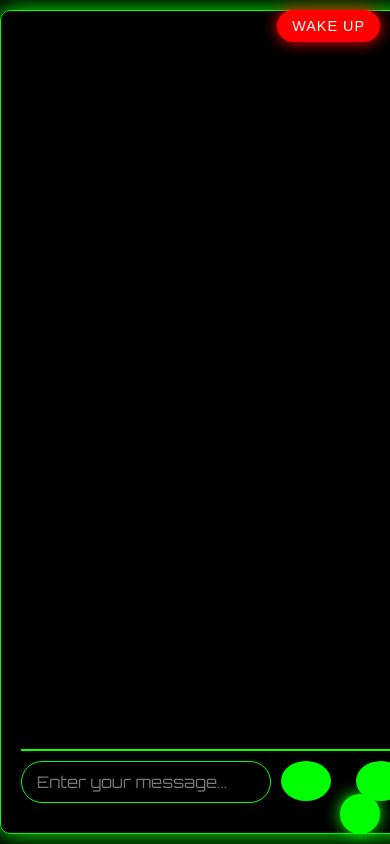
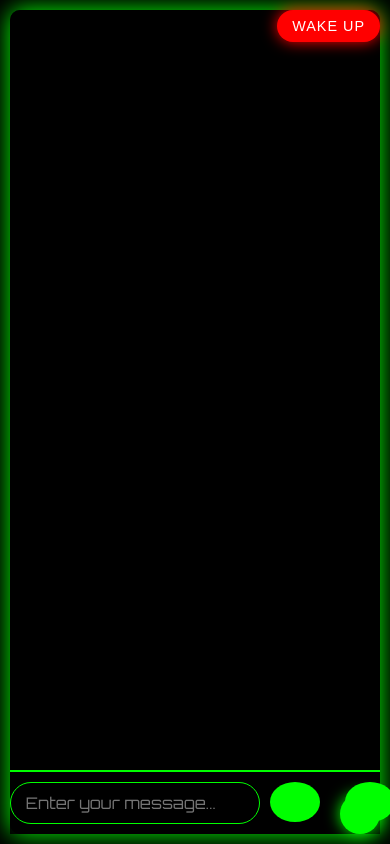
Before and after one commit to Nikoldigital777/Morpheus-AI, a Flask app: page /chat in a window 390 px wide. Run offline with Flask 2, Linux system fonts and the light colour scheme; some libraries are stand-ins or nearby versions.

Commit message:
Assistant checkpoint
Assistant generated file changes:
- static/styles.css: Update chat container styles for full-screen layout, Update input container styles, Update message styles, Update button styles, Update user input styles

---

User prompt:

please factor in all the features and add buttons labels etc just make it fully functional for the purpose of the app and existing code, lets get it production ready

 i want it to take up the whole chat page, right now it looks like mobile

```diff
--- a/static/styles.css
+++ b/static/styles.css
@@ -37,24 +37,38 @@ body, html {
 }
 
 .chat-container {
-    max-width: 1200px;
-    margin: 20px auto;
-    padding: 20px;
+    width: 100%;
+    height: 100vh;
+    margin: 0;
+    padding: 20px 40px;
     background-color: rgba(0, 0, 0, 0.9);
-    border: 1px solid #00ff00;
-    border-radius: 15px;
-    box-shadow: 0 0 30px rgba(0, 255, 0, 0.3);
-    height: calc(100vh - 40px);
+    border: none;
     display: flex;
     flex-direction: column;
     backdrop-filter: blur(10px);
+    box-sizing: border-box;
+    position: relative;
 }
 
 #chat-messages {
     flex: 1;
     overflow-y: auto;
-    padding: 20px;
-    margin-bottom: 20px;
+    padding: 20px 0;
+    margin-bottom: 100px;
+    scroll-behavior: smooth;
+}
+
+#chat-messages::-webkit-scrollbar {
+    width: 8px;
+}
+
+#chat-messages::-webkit-scrollbar-track {
+    background: rgba(0, 0, 0, 0.3);
+}
+
+#chat-messages::-webkit-scrollbar-thumb {
+    background: var(--matrix-green);
+    border-radius: 4px;
 }
 
 .message {
@@ -84,11 +98,14 @@ body, html {
 .input-container {
     display: flex;
     gap: 15px;
-    padding: 25px;
-    background-color: rgba(0, 0, 0, 0.7);
+    padding: 25px 40px;
+    background-color: rgba(0, 0, 0, 0.9);
     border-top: 2px solid #00ff00;
-    border-radius: 0 0 15px 15px;
-    position: relative;
+    position: fixed;
+    bottom: 0;
+    left: 0;
+    right: 0;
+    z-index: 100;
 }
 
 .button-tooltip {
@@ -112,16 +129,45 @@ body, html {
 
 .input-button {
     position: relative;
+    min-width: 50px;
+    height: 50px;
+    background: rgba(0, 255, 0, 0.1);
+    border: 1px solid var(--matrix-green);
+    border-radius: 25px;
+    color: var(--matrix-green);
+    display: flex;
+    align-items: center;
+    justify-content: center;
+    cursor: pointer;
+    transition: all 0.3s ease;
+}
+
+.input-button:hover {
+    background: var(--matrix-green);
+    color: black;
+    transform: scale(1.05);
+}
+
+.input-button i {
+    font-size: 1.2em;
 }
 
 #user-input {
     flex: 1;
-    padding: 15px;
+    padding: 15px 25px;
     background-color: rgba(0, 0, 0, 0.7);
-    border: 1px solid #00ff00;
-    border-radius: 5px;
-    color: #00ff00;
+    border: 1px solid var(--matrix-green);
+    border-radius: 25px;
+    color: var(--matrix-green);
     font-family: 'Orbitron', monospace;
+    font-size: 1rem;
+    transition: all 0.3s ease;
+}
+
+#user-input:focus {
+    outline: none;
+    box-shadow: 0 0 15px rgba(0, 255, 0, 0.3);
+    background-color: rgba(0, 0, 0, 0.9);
 }
 
 #send-button, #voice-input-button {
```
